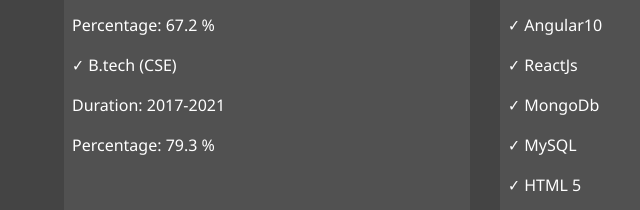
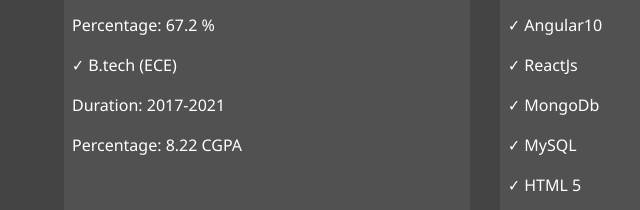
Before and after one commit to devlearning9874/my_portfolio, a website: page dist/about.html in a window 1280 px wide. Shown: the part 957-1167 px from the top of the page, 0-640 px from the left. Drawn offline with Linux system fonts and the light colour scheme.

Commit message:
fixed error

```diff
--- a/dist/about.html
+++ b/dist/about.html
@@ -76,9 +76,9 @@
         <p><span style="font-weight:bold">&#10003;</span>  XII (Science)</p>
         <p>Year of Completion: 2015</p>
         <p>Percentage: 67.2 %</p>
-        <p><span style="font-weight:bold">&#10003;</span>  B.tech (CSE)</p>
+        <p><span style="font-weight:bold">&#10003;</span>  B.tech (ECE)</p>
         <p>Duration: 2017-2021</p>
-        <p>Percentage: 79.3 %</p>
+        <p>Percentage: 8.22 CGPA</p>
 
       </div>
 
```
